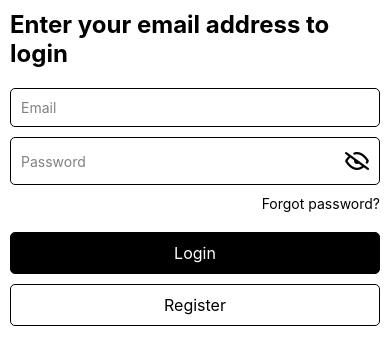
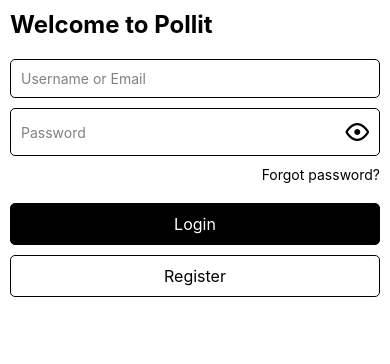
Before and after one commit to Kritik-J/pollit, a React Native app in the folder app-mobile/: screen / in a window 390 px wide. Shown: the top 364 px of the page. Built offline with nearby package versions, Linux system fonts and the light colour scheme.

Commit message:
LoginPage edit

```diff
--- a/app-mobile/src/components/FormInput.tsx
+++ b/app-mobile/src/components/FormInput.tsx
@@ -19,6 +19,7 @@
   onChangeText?: (text: string) => void;
   secureTextEntry?: boolean;
   keyboardType?: any;
+  InputProps?: any;
 };
 
 const FormInput = (Props: FormInputProps) => {
@@ -40,6 +41,7 @@
     onChangeText,
     secureTextEntry = false,
     keyboardType = "default",
+    InputProps,
   } = Props;
 
   return (
@@ -73,6 +75,7 @@
         }}
         secureTextEntry={secureTextEntry}
         keyboardType={keyboardType}
+        {...InputProps}
       />
 
       {trailingIcon && trailingIcon}
--- a/app-mobile/src/pages/LoginPage.tsx
+++ b/app-mobile/src/pages/LoginPage.tsx
@@ -1,11 +1,4 @@
-import {
-  StyleSheet,
-  Text,
-  ScrollView,
-  StatusBar,
-  TextInput,
-  View,
-} from "react-native";
+import { StyleSheet, Text, ScrollView, StatusBar, View } from "react-native";
 import React from "react";
 import Button from "@components/Button";
 import { Octicons } from "@expo/vector-icons";
@@ -30,10 +23,10 @@
         backgroundColor: theme.backgroundColor,
       }}
     >
-      <Text style={styles.text}>Enter your email address to login</Text>
+      <Text style={styles.text}>Welcome to Pollit</Text>
 
       <FormInput
-        placeholder='Email'
+        placeholder='Username or Email'
         containerStyle={{ marginBottom: 10 }}
         value={email}
         onChangeText={setEmail}
@@ -48,7 +41,7 @@
         secureTextEntry={!showPassword}
         trailingIcon={
           <Octicons
-            name={showPassword ? "eye" : "eye-closed"}
+            name={showPassword ? "eye-closed" : "eye"}
             size={24}
             color='black'
             onPress={toggleShowPassword}
```
